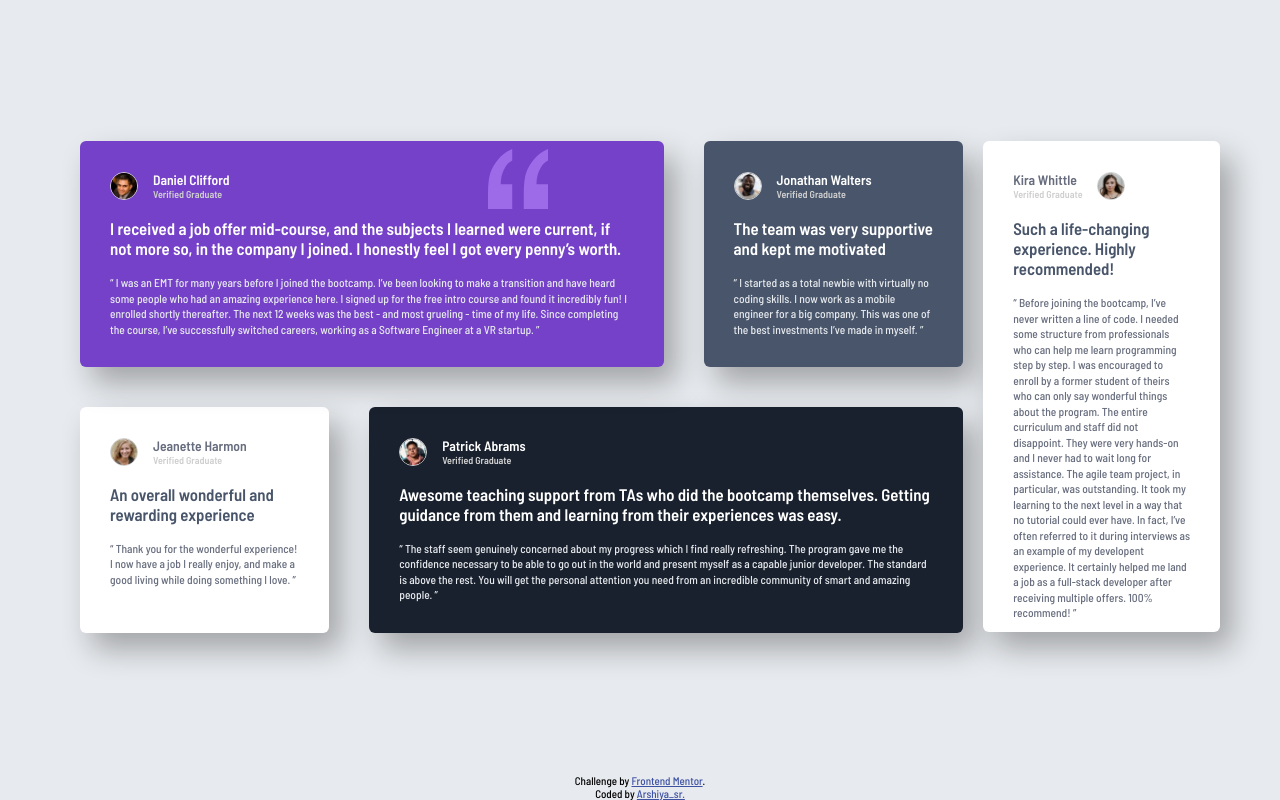
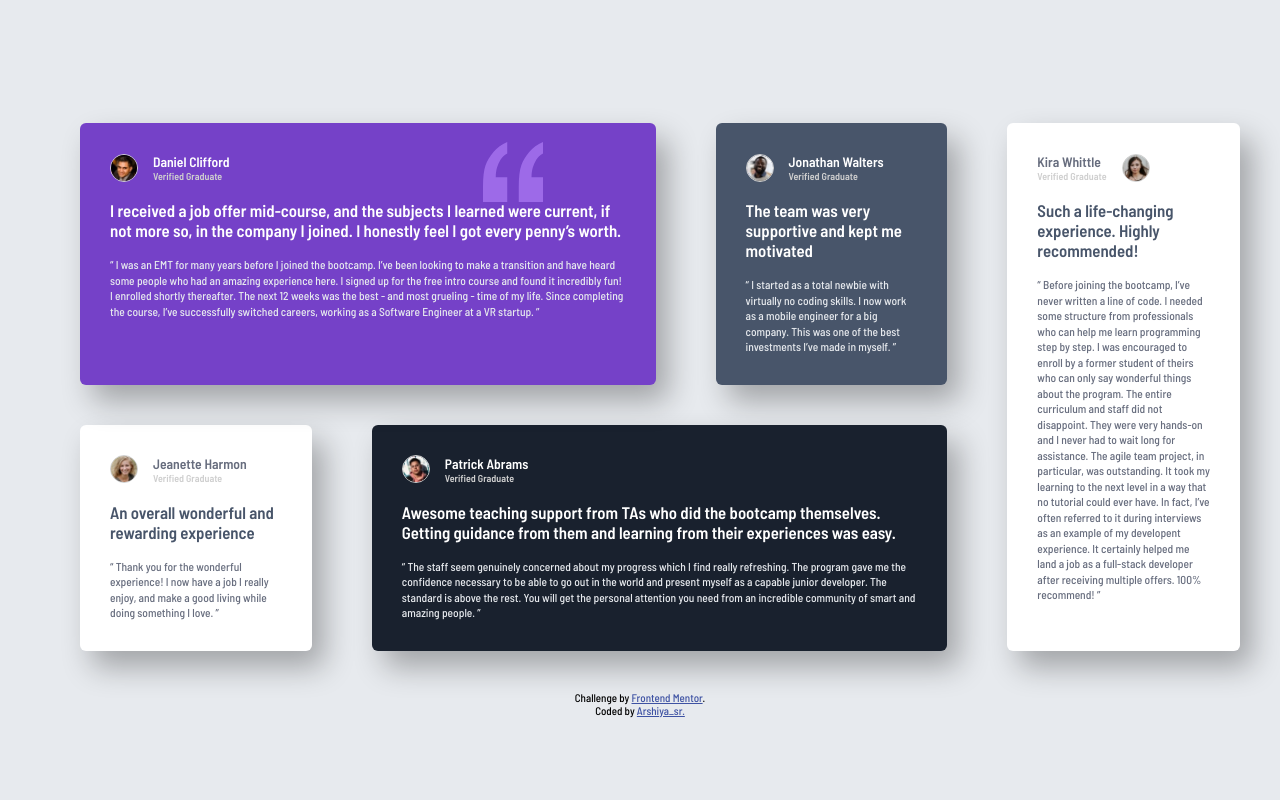
Before and after one commit to arshiya-sr/frontend-mentor-Testimonials-grid-section-Project, a plain HTML site: page index.html in a window 1280 px wide. Drawn offline with Linux system fonts and the light colour scheme.

Commit message:
HTML & CSS 1.2
Improvements:
- accessibility and semantic HTML improvements
- Better use of Flexbox and more robust structure with the help of Github copilot.
- small bugs fixed

```diff
--- a/index.html
+++ b/index.html
@@ -16,11 +16,11 @@
     <div class="first-section">
       <div class="first-part">
         <article class="card purple">
-          <img class="qoute" alt=""" src=" ./images/bg-pattern-quotation.svg">
+          <img class="qoute" aria-hidden="true" alt="" src=" ./images/bg-pattern-quotation.svg">
           <div class="author">
             <img src="./images/image-daniel.jpg" alt="Daniel Clifford Portrait" class="author-img">
             <div class="author-info">
-              <h2 class="author-name">Daniel Clifford</h2>
+              <h1 class="author-name">Daniel Clifford</h1>
               <p class="author-state">Verified Graduate</p>
             </div>
           </div>
--- a/styles.css
+++ b/styles.css
@@ -36,7 +36,7 @@ main {
 .first-section {
     display: flex;
     flex-direction: column;
-    align-items: center;
+    align-items: stretch;
     justify-content: center;
     width: 100%;
     gap: 20px;
@@ -47,15 +47,17 @@ main {
     display: flex;
     flex-direction: column;
     gap: 20px;
+    align-items: stretch;
 }
 
 .second-section {
     display: flex;
     flex-direction: column;
-    align-items: center;
+    align-items: stretch;
     justify-content: center;
     width: 100%;
     gap: 20px;
+    align-self: stretch;
 }
 
 /* cards */
@@ -198,12 +200,8 @@ main {
 
 @media (min-width: 1200px) {
     main {
-        flex-direction: row;
-        align-items: flex-start;
-        height: auto;
-        max-height: none;
-        gap: 0;
-        margin: auto;
+        display: grid;
+        grid-template-columns: 3.9fr 1fr;
     }
 
     .first-section {
@@ -216,28 +214,45 @@ main {
     .second-part {
         flex-direction: row;
         flex-grow: 1;
-        gap: 0;
+        gap: 20px;
+        align-items: stretch;
+    }
+
+    .first-part>.purple {
+        flex: 3 1 0;
+    }
+
+    .first-part>.gray {
+        flex: 1 1 0;
+    }
+
+    .second-part>.darkblue {
+        flex: 3 1 0;
+    }
+
+    .second-part>.white {
+        flex: 1 1 0;
+    }
+
+    .second-section>.card {
+        flex: 1 1 0;
     }
 
     .second-section {
         flex: 1;
-        align-items: center;
+        align-items: stretch;
         justify-content: flex-start;
         width: auto;
         height: 100%;
-        max-height: 100%;
         overflow: visible;
     }
 
     .card {
         max-height: none;
-        height: auto;
     }
 
     .second-section .card {
-        flex: none;
         width: 100%;
-        height: auto;
         padding-bottom: 11px;
     }
 }
```
